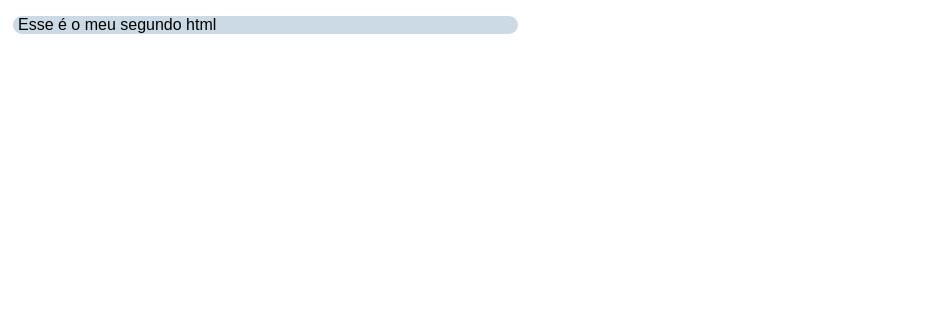
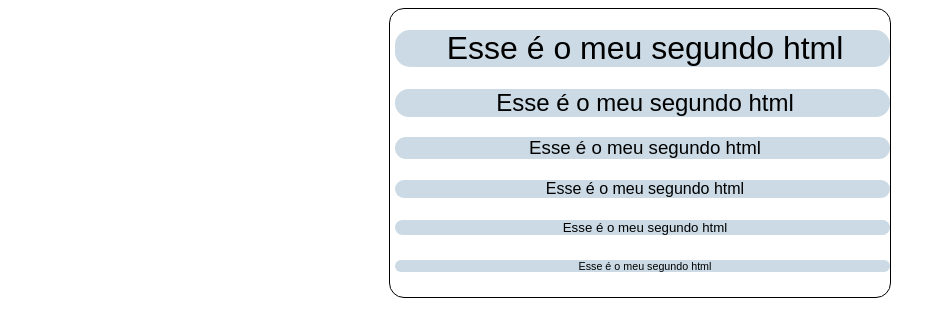
Before and after one commit to LeoSlepack/faculdade-ads, a website: page aulas_desenvolvimento_web/meu_html/meusegundo.html in a window 1280 px wide. Shown: the whole page, without its empty margins (0-941 px from the left). Drawn offline with Linux system fonts and the light colour scheme.

Commit message:
up styles

```diff
--- a/aulas_desenvolvimento_web/meu_html/meusegundo.html
+++ b/aulas_desenvolvimento_web/meu_html/meusegundo.html
@@ -8,6 +8,13 @@
     <title>Meu segundo HTML</title>
 </head>
 <body>
-    <p>Esse é o meu segundo html</p>
+    <div id="div-titles" class="container">
+        <h1>Esse é o meu segundo html</h1>
+        <h2>Esse é o meu segundo html</h2>
+        <h3>Esse é o meu segundo html</h3>
+        <h4>Esse é o meu segundo html</h4>
+        <h5>Esse é o meu segundo html</h5>
+        <h6>Esse é o meu segundo html</h6>
+    </div>
 </body>
 </html>
--- a/aulas_desenvolvimento_web/meu_html/style.css
+++ b/aulas_desenvolvimento_web/meu_html/style.css
@@ -2,11 +2,19 @@
     font-family: Arial, Helvetica, sans-serif;
 }
 
-p {
+#div-titles {
+    border: 1px solid black;
+    border-radius: 15px;
+    width: 500px;
+    margin-left: auto;
+    margin-right: auto;
+}
+
+h1, h2, h3, h4, h5, h6 {
+    text-align: center;
     margin-left: 5px;
     padding-left: 5px;
     font-weight: 100;
-    width: 500px;
     border-radius: 15px;
     background-color: rgb(203, 218, 228);
 }
```
